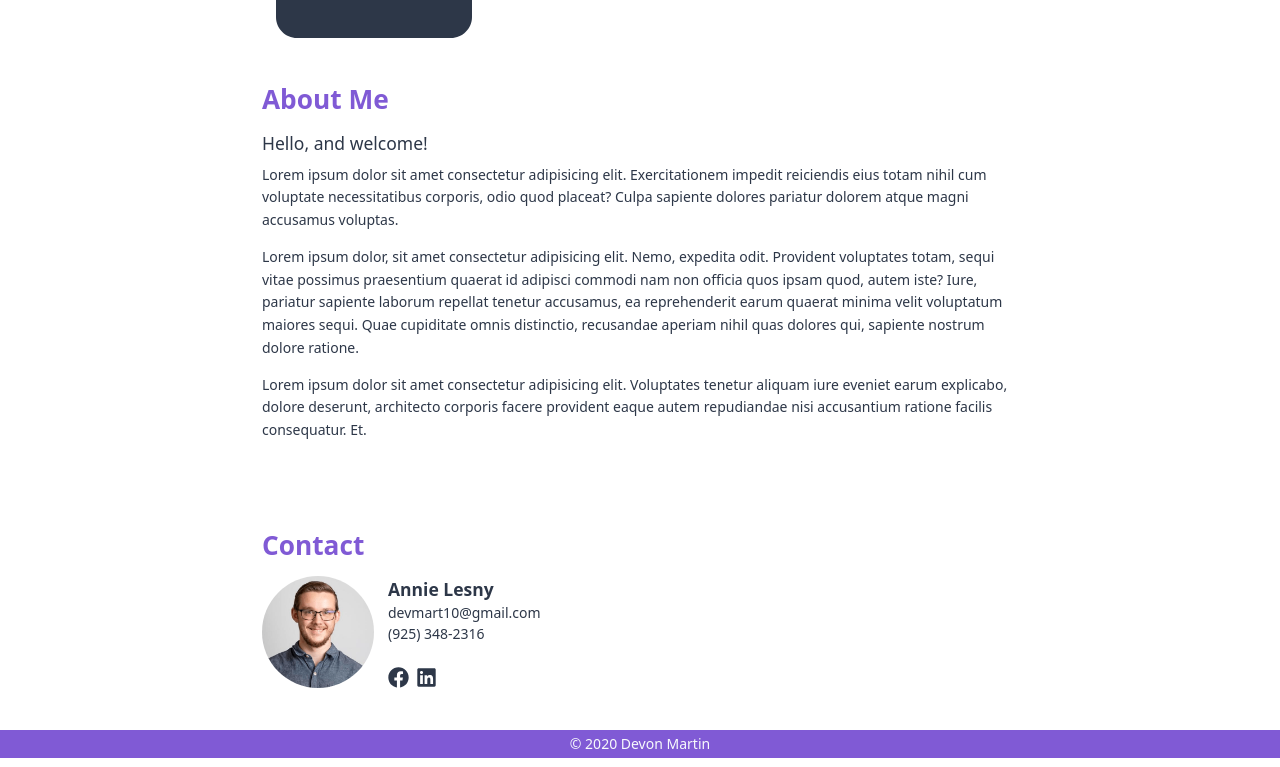
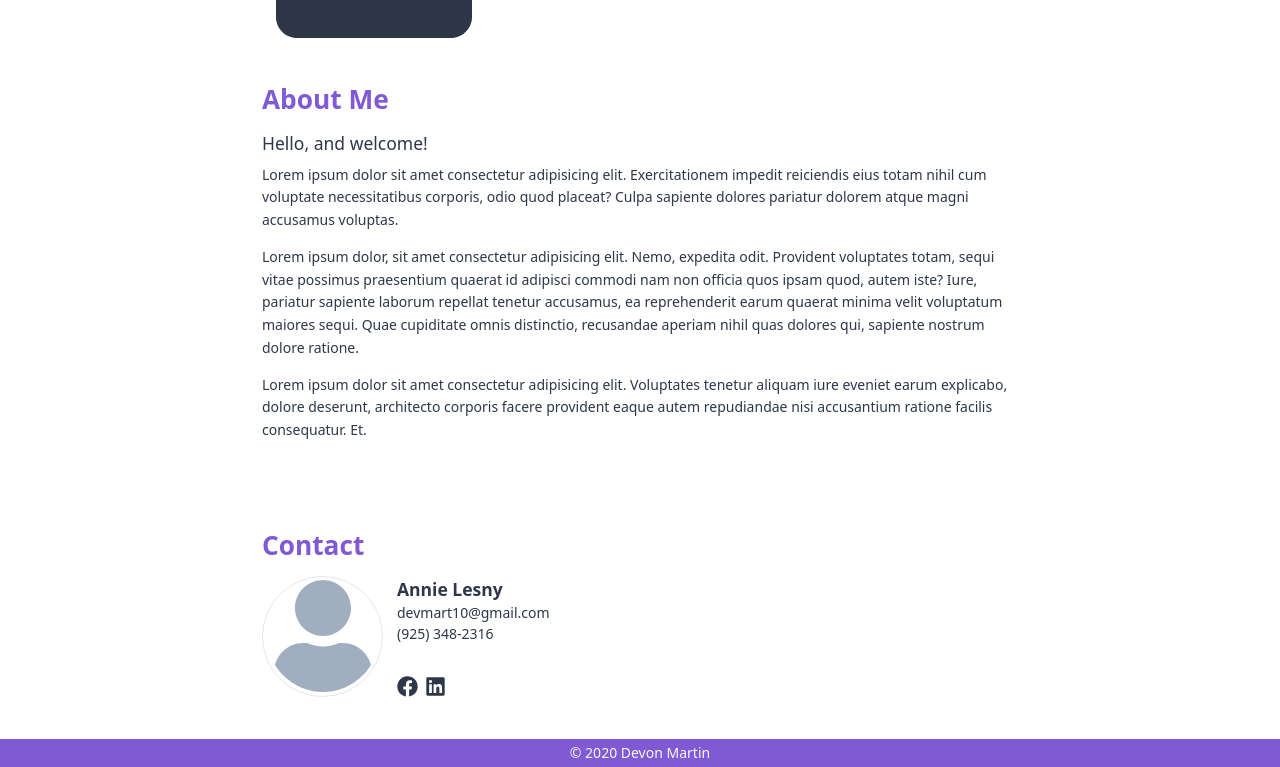
Before and after one commit to devmart10/annie-website, a Next.js app: page / in a window 1280 px wide. Shown: the part 267-1034 px from the top of the page. Built offline with nearby package versions, Linux system fonts and the light colour scheme.

Commit message:
Adds placeholder user icon

```diff
--- a/src/sections/Contact.js
+++ b/src/sections/Contact.js
@@ -1,5 +1,6 @@
 import React from "react";
 import Socials from "../components/Socials";
+import { FaUser } from "react-icons/fa";
 
 import data from "../data/personal.json";
 
@@ -9,7 +10,10 @@ const Contact = () => {
       <div className="mb-4 bg-white card">
         <h2 className="font-bold text-primary">Contact</h2>
         <div className="flex">
-          <img src="/profile2.png" alt="Profile" className="w-32 h-32 mr-4 rounded-full" />
+          {/* <img src="/profile2.png" alt="Profile" className="w-32 h-32 mr-4 rounded-full" /> */}
+          <div className="p-1 mr-4 text-gray-500 border rounded-full">
+            <FaUser className="w-32 h-32 rounded-full"></FaUser>
+          </div>
           <div className="flex flex-col justify-center md:justify-start">
             <span className="text-xl font-semibold">{data.full_name}</span>
             <a href={`mailto:${data.email}`} className="font-normal">
```
